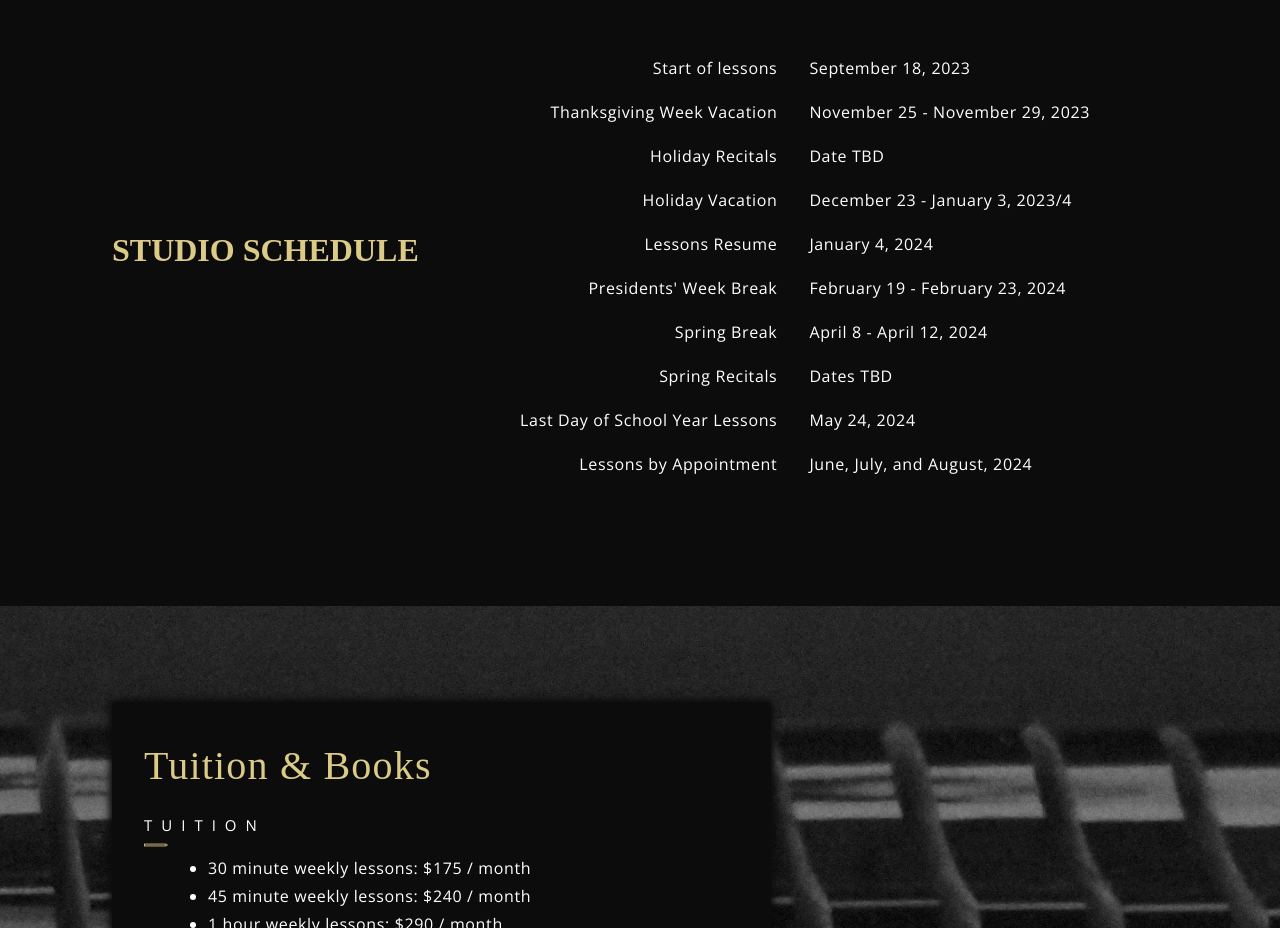
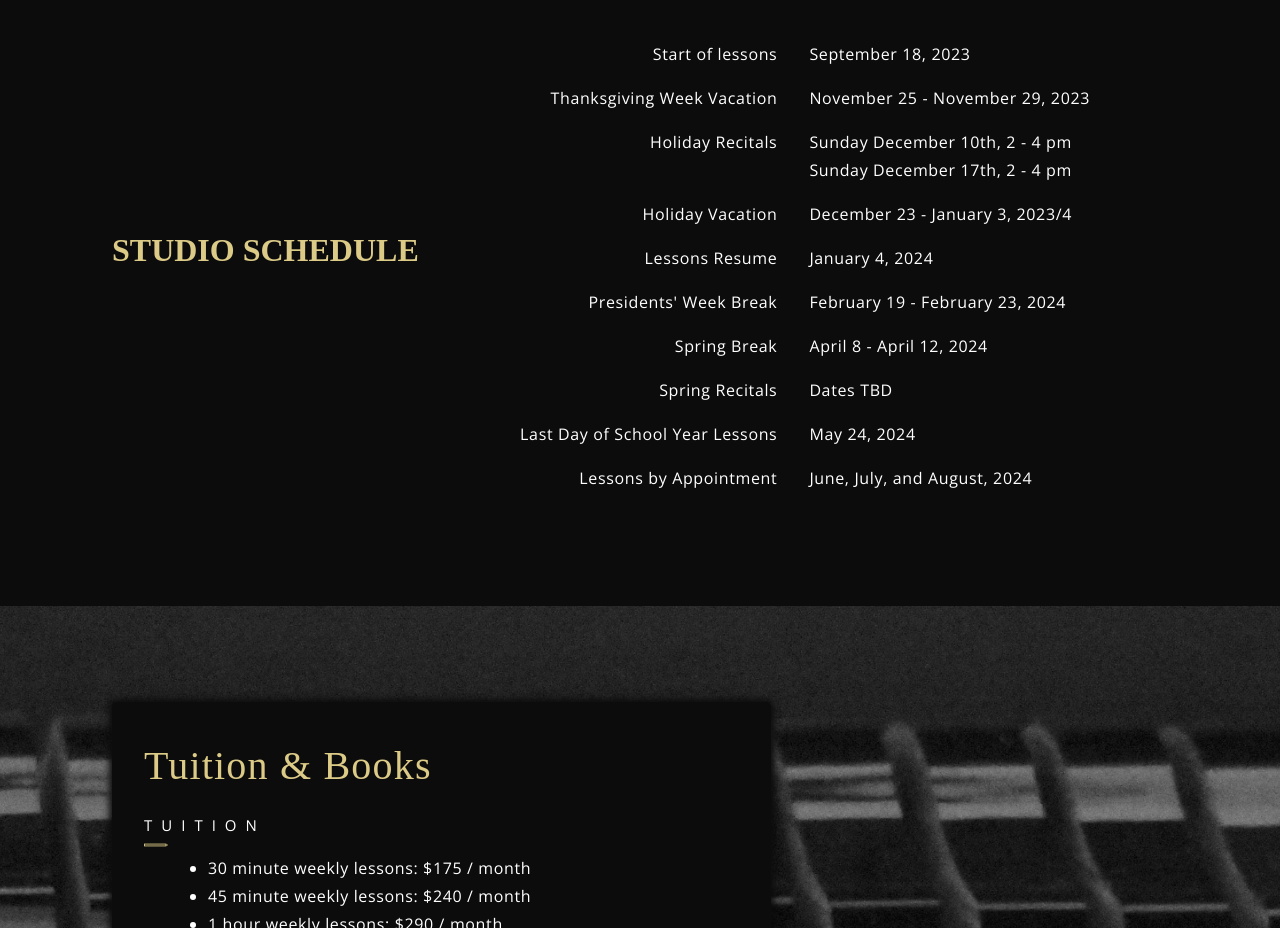
Before and after one commit to lindsnichols/CrystalPiano, a React (Create React App) app: page / in a window 1280 px wide. Shown: the part 1680-2608 px from the top of the page. Built offline with nearby package versions, Linux system fonts and the light colour scheme; a web font is replaced by a local one.

Commit message:
update chrismtas recital dates

```diff
--- a/src/container/Calender/Calender.jsx
+++ b/src/container/Calender/Calender.jsx
@@ -16,7 +16,9 @@ const Calender = () => (
         November 25 - November 29, 2023
       </div>
       <div className="p__opensans grid_left">Holiday Recitals</div>
-      <div className="p__opensans grid_right ">Date TBD</div>
+      <div className="p__opensans grid_right ">
+        Sunday December 10th, 2 - 4 pm <br /> Sunday December 17th, 2 - 4 pm
+      </div>
       <div className="p__opensans grid_left">Holiday Vacation</div>
       <div className="p__opensans grid_right ">
         December 23 - January 3, 2023/4
```
